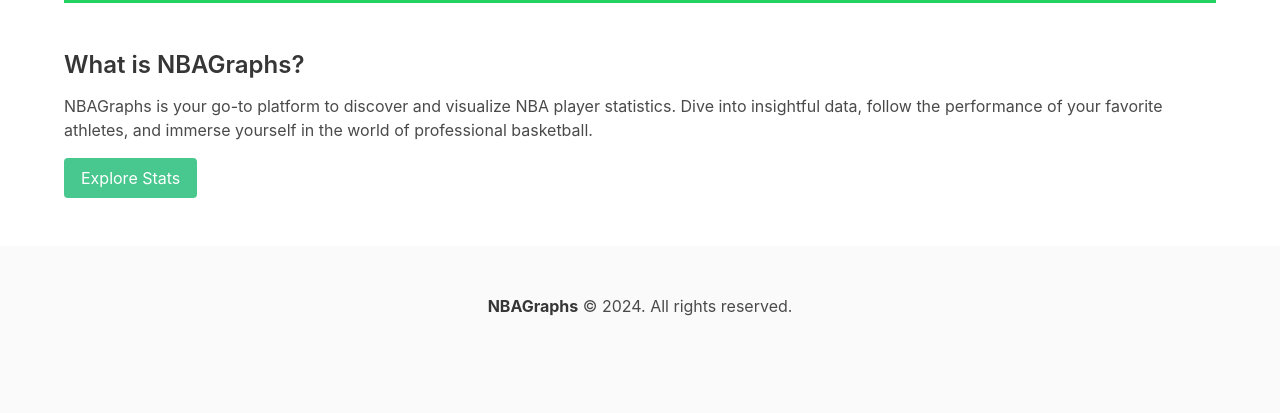
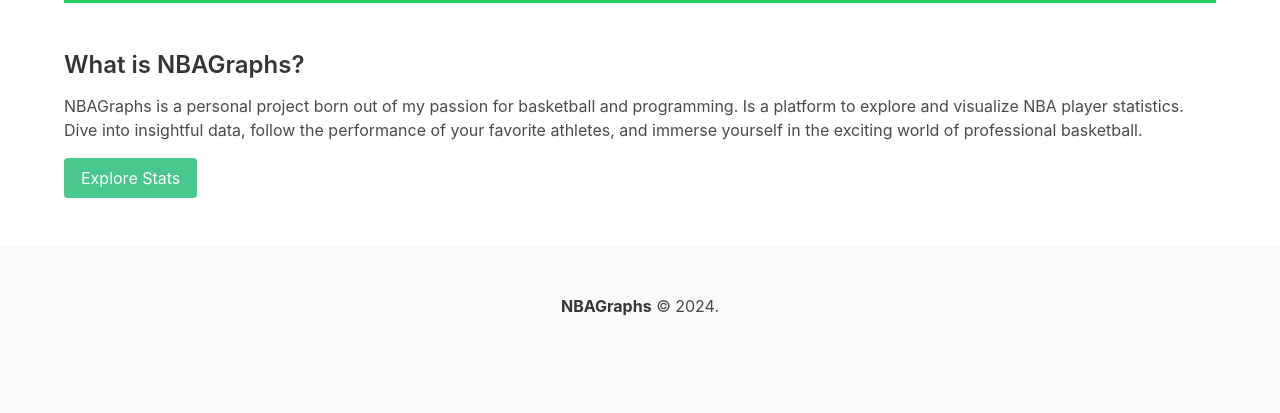
Before and after one commit to yoanbello/NBAGraphs, a Flask app: page / in a window 1280 px wide. Shown: the part 76-489 px from the top of the page. Run offline with Flask 3, Linux system fonts and the light colour scheme.

```diff
--- a/templates/index.html
+++ b/templates/index.html
@@ -32,9 +32,7 @@
             <div class="content">
                 <h3>What is NBAGraphs?</h3>
                 <p>
-                    NBAGraphs is your go-to platform to discover and visualize NBA player statistics. Dive into
-                    insightful data, follow the performance of your favorite athletes, and immerse yourself in the
-                    world of professional basketball.
+                    NBAGraphs is a personal project born out of my passion for basketball and programming. Is a platform to explore and visualize NBA player statistics. Dive into insightful data, follow the performance of your favorite athletes, and immerse yourself in the exciting world of professional basketball.
                 </p>
                 <a class="button is-success" href="{{ url_for('players') }}">Explore Stats</a>
             </div>
@@ -45,7 +43,7 @@
     <footer class="footer">
         <div class="content has-text-centered">
             <p>
-                <strong>NBAGraphs</strong> &copy; 2024. All rights reserved.
+                <strong>NBAGraphs</strong> &copy; 2024.
             </p>
         </div>
     </footer>
--- a/templates/player_details.html
+++ b/templates/player_details.html
@@ -46,7 +46,7 @@
     <footer class="footer">
             <div class="content has-text-centered">
                 <p>
-                    <strong>NBAGraphs</strong> &copy; 2024. All rights reserved.
+                    <strong>NBAGraphs</strong> &copy; 2024.
                 </p>
             </div>
         </footer>
--- a/templates/player_last5.html
+++ b/templates/player_last5.html
@@ -50,7 +50,7 @@
     <footer class="footer">
             <div class="content has-text-centered">
                 <p>
-                    <strong>NBAGraphs</strong> &copy; 2024. All rights reserved.
+                    <strong>NBAGraphs</strong> &copy; 2024.
                 </p>
             </div>
         </footer>
```
